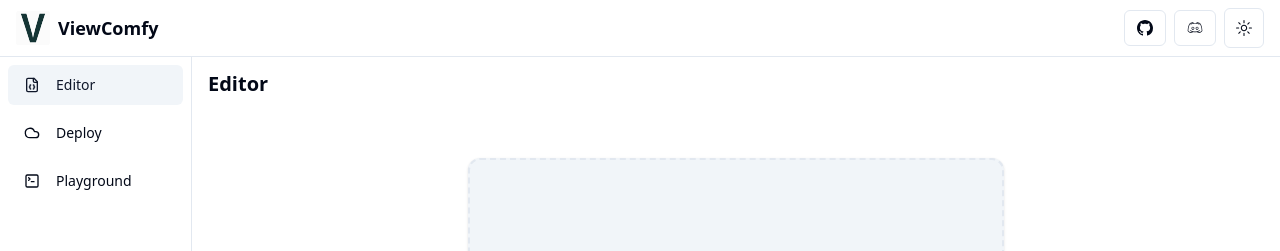
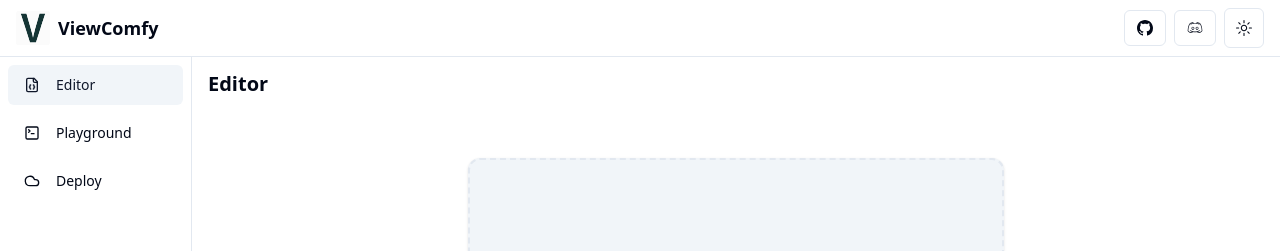
Before and after one commit to ViewComfy/ViewComfy, a Next.js app: page / in a window 1280 px wide. Shown: the top 251 px of the page. Built offline with nearby package versions, Linux system fonts and the light colour scheme.

Commit message:
merged with main

```diff
--- a/components/sidebar.tsx
+++ b/components/sidebar.tsx
@@ -72,6 +72,13 @@ export function Sidebar({ currentTab, onTabChange, popUp, onPopUp }: SidebarProp
                         />
                         {/* <PlaygroundButton currentTab={currentTab} onTabChange={onTabChange} /> */}
                         <SidebarButton
+                            icon={<SquareTerminal className="size-5" />}
+                            label="Playground"
+                            isActive={currentTab === TabValue.Playground}
+                            onClick={() => onTabChange(TabValue.Playground)}
+                            isSmallScreen={isSmallScreen}
+                        />
+                        <SidebarButton
                             icon={<Cloud className="size-5" />}
                             label="Deploy"
                             isActive={popUp === true}
@@ -99,13 +106,6 @@ export function Sidebar({ currentTab, onTabChange, popUp, onPopUp }: SidebarProp
                             className={currentTab === TabValue.Settings ? 'bg-muted' : ''}
                             onClick={() => onTabChange(TabValue.Settings)}
                         /> */}
-                        <SidebarButton
-                            icon={<SquareTerminal className="size-5" />}
-                            label="Playground"
-                            isActive={currentTab === TabValue.Playground}
-                            onClick={() => onTabChange(TabValue.Playground)}
-                            isSmallScreen={isSmallScreen}
-                        />
                     </>
                 )}
             </nav>
```
